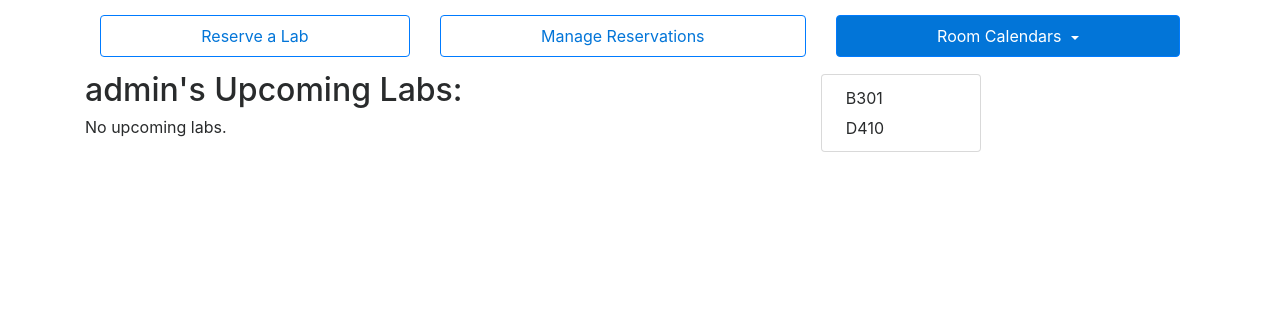
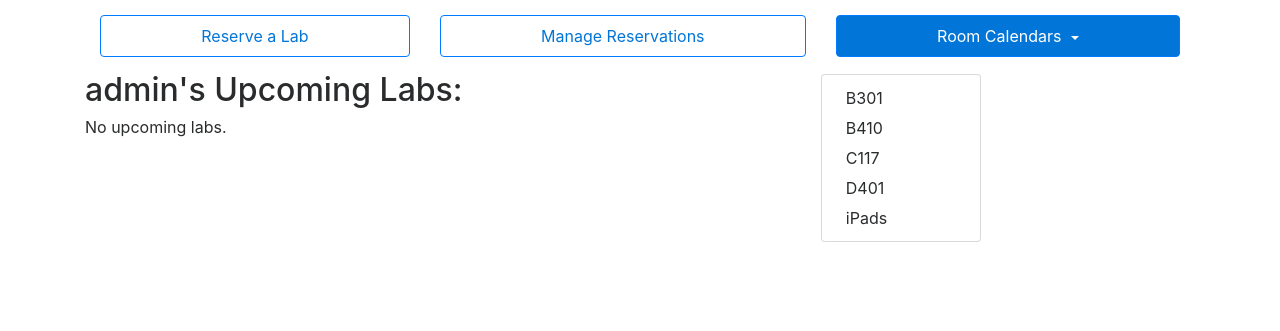
Before and after one commit to sasukeouchiha1/aion-old, a Django app: page /labreserve/ in a window 1280 px wide, after a click on "Room Calendars". Shown: the part 68-399 px from the top of the page. Run offline with Django 3.2, Linux system fonts and the light colour scheme; a user stored in the database is signed in; some libraries are stand-ins or nearby versions.

Commit message:
Corrected Cal View Menu

```diff
--- a/aion/settings.py
+++ b/aion/settings.py
@@ -30,7 +30,7 @@ DEBUG = False # bool( os.environ.get('DJANGO_DEBUG', True) )
 
 ALLOWED_HOSTS = [
     u'blooming-fjord-14801.herokuapp.com',
-    #u'aion-jeff-how.c9users.io',
+    u'aion-jeff-how.c9users.io',
     ]
 
 SECURE_PROXY_SSL_HEADER = ('HTTP_X_FORWARDED_PROTO', 'https')
--- a/labreserve/templates/base.html
+++ b/labreserve/templates/base.html
@@ -57,7 +57,10 @@
             </a>
             <div class="dropdown-menu">
               <a class="dropdown-item" href="/labreserve/room/1/{% now 'Y' %}/{% now 'm' %}/{% now 'd' %}">B301</a>
-              <a class="dropdown-item" href="/labreserve/room/3/{% now 'Y' %}/{% now 'm' %}/{% now 'd' %} ">D410</a>
+              <a class="dropdown-item" href="/labreserve/room/2/{% now 'Y' %}/{% now 'm' %}/{% now 'd' %} ">B410</a>
+              <a class="dropdown-item" href="/labreserve/room/4/{% now 'Y' %}/{% now 'm' %}/{% now 'd' %} ">C117</a>
+              <a class="dropdown-item" href="/labreserve/room/3/{% now 'Y' %}/{% now 'm' %}/{% now 'd' %} ">D401</a>
+              <a class="dropdown-item" href="/labreserve/room/5/{% now 'Y' %}/{% now 'm' %}/{% now 'd' %} ">iPads</a>
             </div><!-- /.dropdown-menu -->
           </li><!-- /.dropdown -->
         </ul>
```
